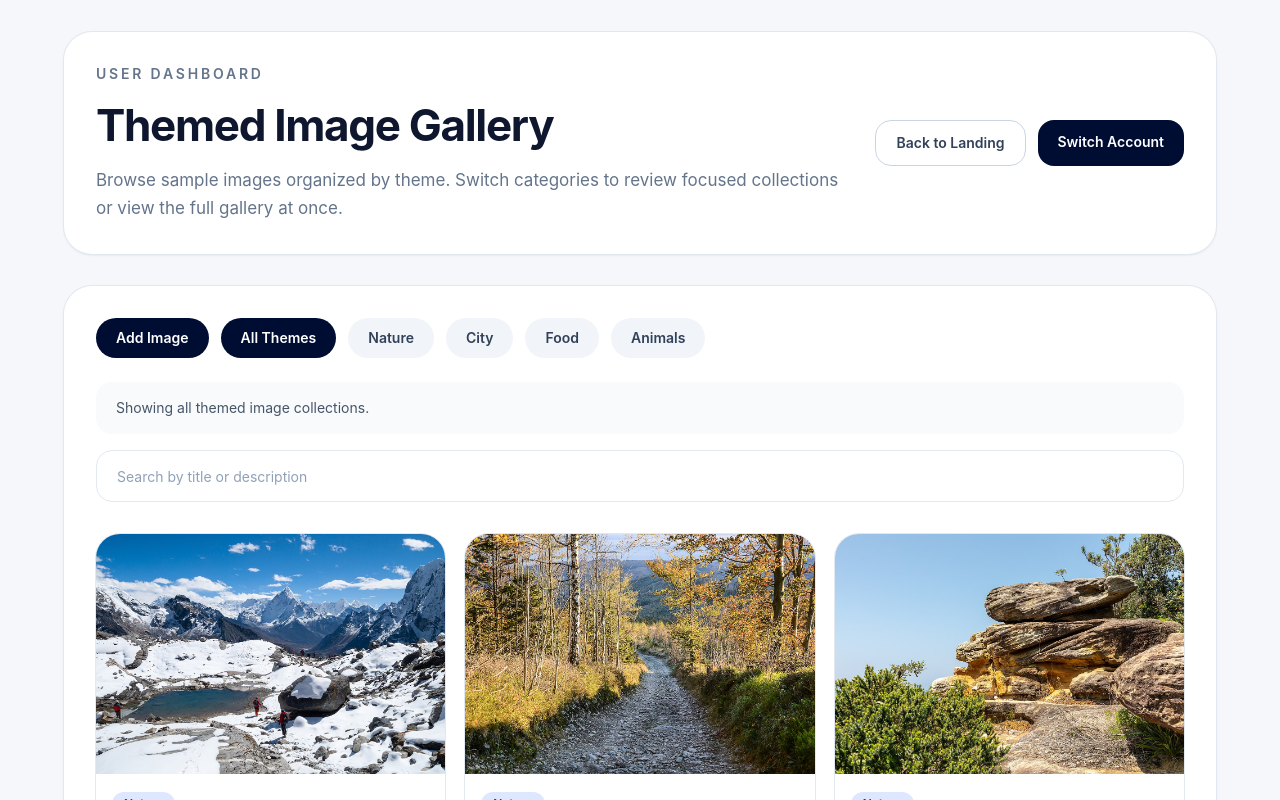
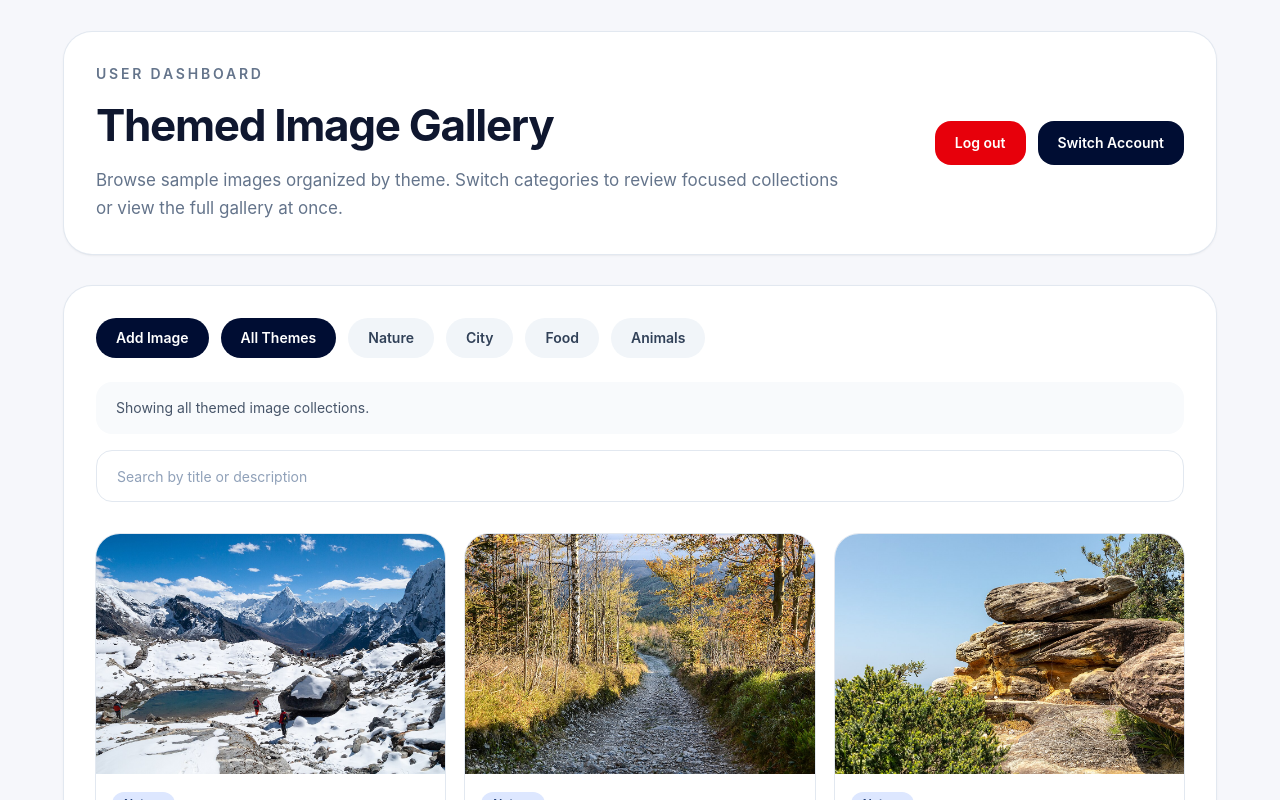
Before and after one commit to JarvisLam-LemonCEO/CMPE280Hackathon, a React (Vite) app: page /user-home in a window 1280 px wide. Shown: the top 800 px of the page. Built offline with nearby package versions, Linux system fonts and the light colour scheme; sample sign-in values are in the browser's storage.

Commit message:
fixed the login, signout and switch account logic

```diff
--- a/src/pages/AuthPages.jsx
+++ b/src/pages/AuthPages.jsx
@@ -1,6 +1,7 @@
 import React, { useState } from "react";
 import { Eye, EyeOff, Mail, Lock } from "lucide-react";
 import { useNavigate, useSearchParams } from "react-router-dom";
+
 
 export default function AuthPage() {
   const navigate = useNavigate();
--- a/src/pages/UserHomePage.jsx
+++ b/src/pages/UserHomePage.jsx
@@ -1,5 +1,5 @@
 import { useEffect, useMemo, useState } from "react";
-import { Link } from "react-router-dom";
+import { useNavigate } from "react-router-dom";
 import { allThemeImages, themeById, themeData } from "../data/galleryData";
 
 const UPLOAD_STORAGE_KEY_PREFIX = "userGalleryUploadsV1";
@@ -8,7 +8,8 @@ function readFileAsDataUrl(file) {
   return new Promise((resolve, reject) => {
     const reader = new FileReader();
     reader.onload = () => resolve(reader.result);
-    reader.onerror = () => reject(new Error("Could not read the selected image."));
+    reader.onerror = () =>
+      reject(new Error("Could not read the selected image."));
     reader.readAsDataURL(file);
   });
 }
@@ -65,7 +66,9 @@ function loadCachedUploads(storageKey) {
 }
 
 function UserHomePage() {
+  const navigate = useNavigate();
   const userUploadsKey = getCurrentUserUploadsKey();
+
   const [activeTheme, setActiveTheme] = useState("all");
   const [uploadedImages, setUploadedImages] = useState(() =>
     loadCachedUploads(userUploadsKey)
@@ -76,6 +79,23 @@ function UserHomePage() {
   const [uploadFile, setUploadFile] = useState(null);
   const [showUploadModal, setShowUploadModal] = useState(false);
   const [searchQuery, setSearchQuery] = useState("");
+
+  useEffect(() => {
+    const currentUser = localStorage.getItem("currentUser");
+    if (!currentUser) {
+      navigate("/auth?mode=login");
+    }
+  }, [navigate]);
+
+  const handleLogout = () => {
+    localStorage.removeItem("currentUser");
+    navigate("/");
+  };
+
+  const handleSwitchAccount = () => {
+    localStorage.removeItem("currentUser");
+    navigate("/auth?mode=login");
+  };
 
   const imagesToRender = useMemo(() => {
     const sortedUploads = [...uploadedImages].sort(
@@ -102,11 +122,13 @@ function UserHomePage() {
         themeLabel: selectedTheme.label,
       })),
     ];
+
     return themeImages;
   }, [activeTheme, uploadedImages]);
 
   const filteredImages = useMemo(() => {
     const normalizedQuery = searchQuery.trim().toLowerCase();
+
     if (!normalizedQuery) {
       return imagesToRender;
     }
@@ -114,6 +136,7 @@ function UserHomePage() {
     return imagesToRender.filter((image) => {
       const title = image.title?.toLowerCase() || "";
       const subtitle = image.subtitle?.toLowerCase() || "";
+
       return (
         title.includes(normalizedQuery) || subtitle.includes(normalizedQuery)
       );
@@ -132,17 +155,9 @@ function UserHomePage() {
   async function handleUploadSubmit(event) {
     event.preventDefault();
 
-    if (!uploadFile) {
-      return;
-    }
-
-    if (!uploadDescription.trim()) {
-      return;
-    }
-
-    if (!uploadTitle.trim()) {
-      return;
-    }
+    if (!uploadFile) return;
+    if (!uploadDescription.trim()) return;
+    if (!uploadTitle.trim()) return;
 
     try {
       const dataUrl = await readFileAsDataUrl(uploadFile);
@@ -166,7 +181,7 @@ function UserHomePage() {
       setUploadFile(null);
       setShowUploadModal(false);
     } catch {
-      // Ignore read failures silently to keep the demo flow lightweight.
+      // Ignore read failures silently for demo flow
     }
   }
 
@@ -187,18 +202,19 @@ function UserHomePage() {
         </div>
 
         <div className="flex flex-wrap gap-3">
-          <Link
-            to="/"
-            className="rounded-2xl border border-slate-300 bg-white px-5 py-3 text-sm font-semibold text-slate-700 transition hover:bg-slate-100"
+          <button
+            onClick={handleLogout}
+            className="rounded-2xl bg-red-600 px-5 py-3 text-sm font-semibold text-white transition hover:bg-red-700"
           >
-            Back to Landing
-          </Link>
-          <Link
-            to="/auth?mode=login"
+            Log out
+          </button>
+
+          <button
+            onClick={handleSwitchAccount}
             className="rounded-2xl bg-[#000d33] px-5 py-3 text-sm font-semibold text-white transition hover:bg-[#00154d]"
           >
             Switch Account
-          </Link>
+          </button>
         </div>
       </header>
 
@@ -211,6 +227,7 @@ function UserHomePage() {
           >
             Add Image
           </button>
+
           <button
             type="button"
             onClick={() => setActiveTheme("all")}
@@ -290,11 +307,14 @@ function UserHomePage() {
           <div className="w-full max-w-2xl rounded-2xl bg-white p-6 shadow-xl ring-1 ring-slate-200">
             <div className="flex items-start justify-between gap-4">
               <div>
-                <h2 className="text-xl font-bold text-[#0f172f]">Add Your Own Image</h2>
+                <h2 className="text-xl font-bold text-[#0f172f]">
+                  Add Your Own Image
+                </h2>
                 <p className="mt-1 text-sm text-[#64748b]">
                   Choose a theme, write a description, and upload an image.
                 </p>
               </div>
+
               <button
                 type="button"
                 onClick={() => setShowUploadModal(false)}
@@ -339,7 +359,9 @@ function UserHomePage() {
                     type="text"
                     required
                     value={uploadDescription}
-                    onChange={(event) => setUploadDescription(event.target.value)}
+                    onChange={(event) =>
+                      setUploadDescription(event.target.value)
+                    }
                     placeholder="Describe the image"
                     className="mt-1 w-full rounded-xl border border-slate-300 bg-white px-3 py-2 text-sm"
                   />
@@ -352,7 +374,9 @@ function UserHomePage() {
                   type="file"
                   required
                   accept="image/*"
-                  onChange={(event) => setUploadFile(event.target.files?.[0] || null)}
+                  onChange={(event) =>
+                    setUploadFile(event.target.files?.[0] || null)
+                  }
                   className="mt-1 block w-full rounded-xl border border-slate-300 bg-white px-3 py-2 text-sm"
                 />
               </label>
@@ -365,6 +389,7 @@ function UserHomePage() {
                 >
                   Cancel
                 </button>
+
                 <button
                   type="submit"
                   className="rounded-xl bg-[#000d33] px-4 py-2 text-sm font-semibold text-white transition hover:bg-[#00154d]"
```
